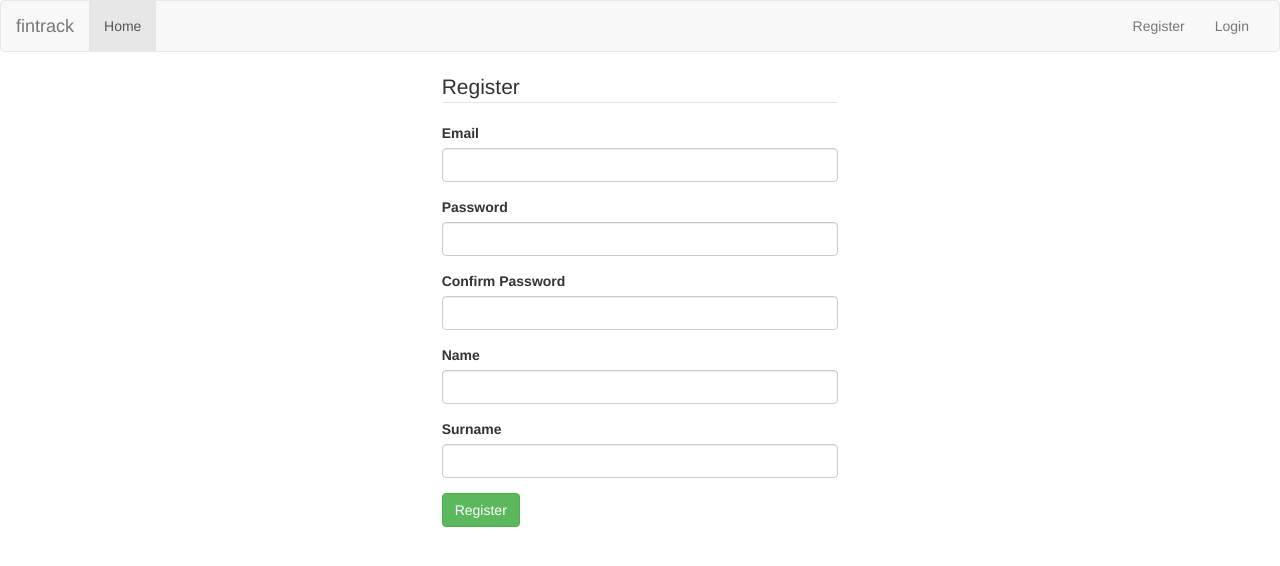
After one commit to heinrichgh/fintrack, a Flask app: page /register in a window 1280 px wide. The commit adds this page. Shown: the top 566 px of the page. Run offline with Flask 2, Linux system fonts and the light colour scheme; some libraries are stand-ins or nearby versions.

Commit message:
Models added Register Form View Created SQLAlchemy Migration added

```diff
--- a/app/__init__.py
+++ b/app/__init__.py
@@ -1,6 +1,9 @@
 __author__ = 'heinrich'
 from flask import Flask
+from flask.ext.sqlalchemy import SQLAlchemy
 
 app = Flask(__name__)
+app.config.from_object('config')
+db = SQLAlchemy(app)
 
-from app import views
+from app import views, models
--- /dev/null
+++ b/app/forms.py
@@ -0,0 +1,12 @@
+__author__ = 'heinrich'
+from flask.ext.wtf import Form
+from wtforms import StringField, PasswordField
+from wtforms.validators import DataRequired, EqualTo
+
+
+class RegisterForm(Form):
+    email = StringField('Email', validators=[DataRequired()])
+    password = PasswordField('Password', validators=[DataRequired()])
+    passwordConfirm = PasswordField('Confirm Password', validators=[DataRequired(), EqualTo('password', 'Passwords did not match')])
+    name = StringField('Name', validators=[DataRequired()])
+    surname = StringField('Surname')
--- a/app/templates/base/base.html
+++ b/app/templates/base/base.html
@@ -37,7 +37,7 @@
                 <li class="active"><a href="{{ url_for('index') }}">Home<span class="sr-only">home</span></a></li>
             </ul>
             <ul class="nav navbar-nav navbar-right">
-                    <li><a href="">Register</a></li>
+                    <li><a href="/register">Register</a></li>
                     <li><a href="">Login</a></li>
             </ul>
         </div><!-- /.navbar-collapse -->
--- /dev/null
+++ b/app/templates/register.html
@@ -0,0 +1,43 @@
+{% extends "base/base.html" %}
+{% block content %}
+    <div class="row">
+        <div class="col-md-offset-4 col-md-4">
+            <fieldset>
+                <legend>Register</legend>
+                <form action="" method="post" name="register">
+                    {{ form.hidden_tag() }}
+                    <div class="form-group {% if form.email.errors|length %}has-error{% endif %}">
+                        {{ form.email.label(class="control-label") }}
+                        {{ form.email(size=32, class="form-control") }}
+                        {%  for error in form.email.errors %}
+                            <span class="help-block">{{ error }}</span>
+                        {% endfor %}
+                    </div>
+                    <div class="form-group {% if form.passwordConfirm.errors|length %}has-error{% endif %}">
+                        {{ form.password.label(class="control-label") }}
+                        {{ form.password(size=32, class="form-control") }}
+                    </div>
+                    <div class="form-group {% if form.passwordConfirm.errors|length %}has-error{% endif %}">
+                        {{ form.passwordConfirm.label(class="control-label") }}
+                        {{ form.passwordConfirm(size=32, class="form-control") }}
+                        {%  for error in form.passwordConfirm.errors %}
+                            <span class="help-block">{{ error }}</span>
+                        {% endfor %}
+                    </div>
+                    <div class="form-group {% if form.name.errors|length %}has-error{% endif %}">
+                        {{ form.name.label(class="control-label") }}
+                        {{ form.name(size=32, class="form-control") }}
+                        {%  for error in form.name.errors %}
+                            <span class="help-block">{{ error }}</span>
+                        {% endfor %}
+                    </div>
+                    <div class="form-group">
+                        {{ form.surname.label(class="control-label") }}
+                        {{ form.surname(size=32, class="form-control") }}
+                    </div>
+                    <button class="btn btn-success" type="submit">Register</button>
+                </form>
+            </fieldset>
+        </div>
+    </div>
+{% endblock %}
--- a/app/views.py
+++ b/app/views.py
@@ -1,10 +1,18 @@
 __author__ = 'heinrich'
-
-from flask import render_template
-from app import app
+from flask import render_template, flash
+from app import app, db
+from .forms import RegisterForm
 
 
 @app.route('/')
 @app.route('/index')
 def index():
     return render_template('index.html', title='Home')
+
+
+@app.route('/register', methods=['GET', 'POST'])
+def register():
+    form = RegisterForm()
+    if form.validate_on_submit():
+        flash('Valid form')
+    return render_template('register.html', title='Register', form=form)
```
Also changed, not shown: app/models.py (added, +54 -0 lines), config.py (added, +8 -0 lines), db_create.py (added, +12 -0 lines), db_downgrade.py (added, +8 -0 lines), db_migrate.py (added, +19 -0 lines), db_upgrade.py (added, +7 -0 lines).
